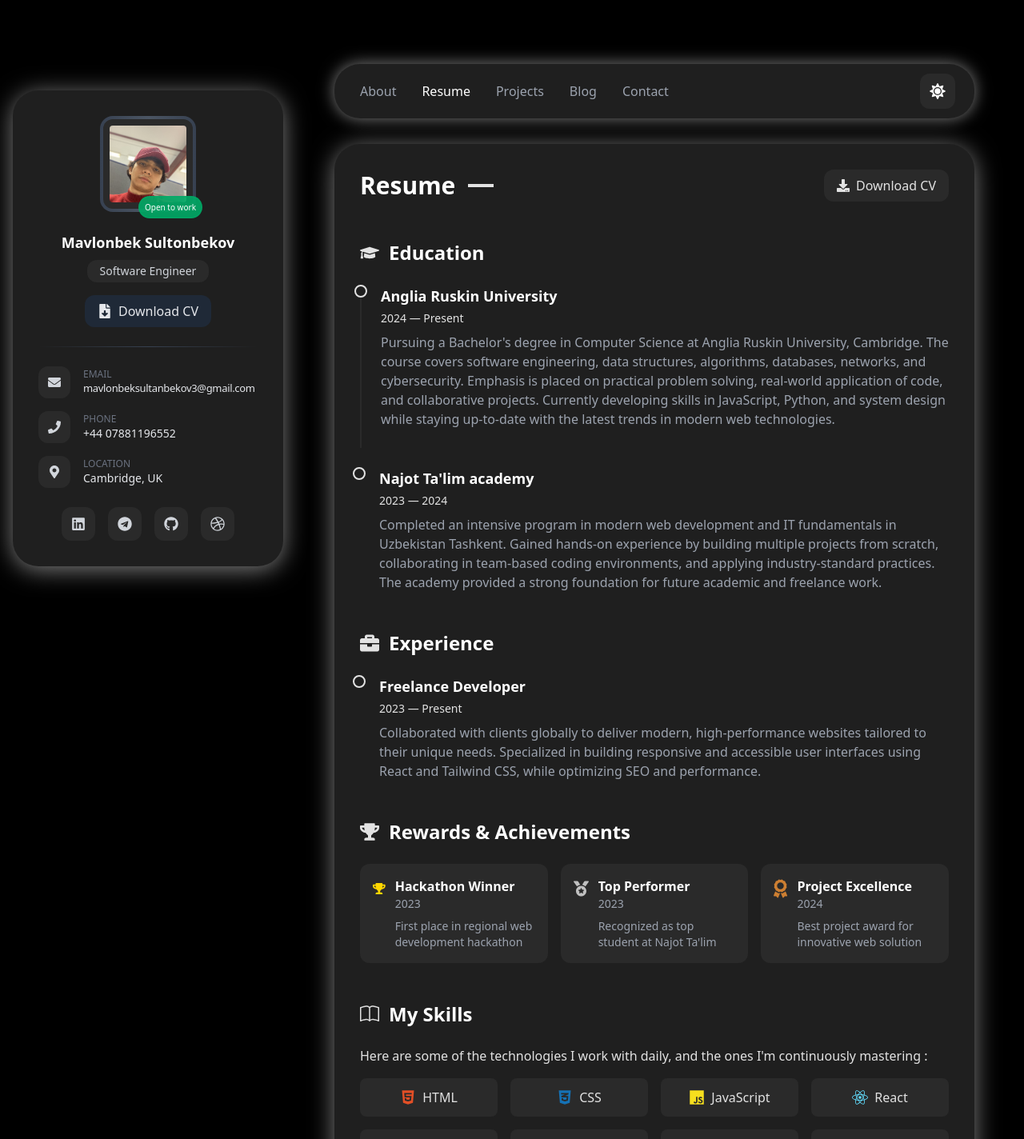
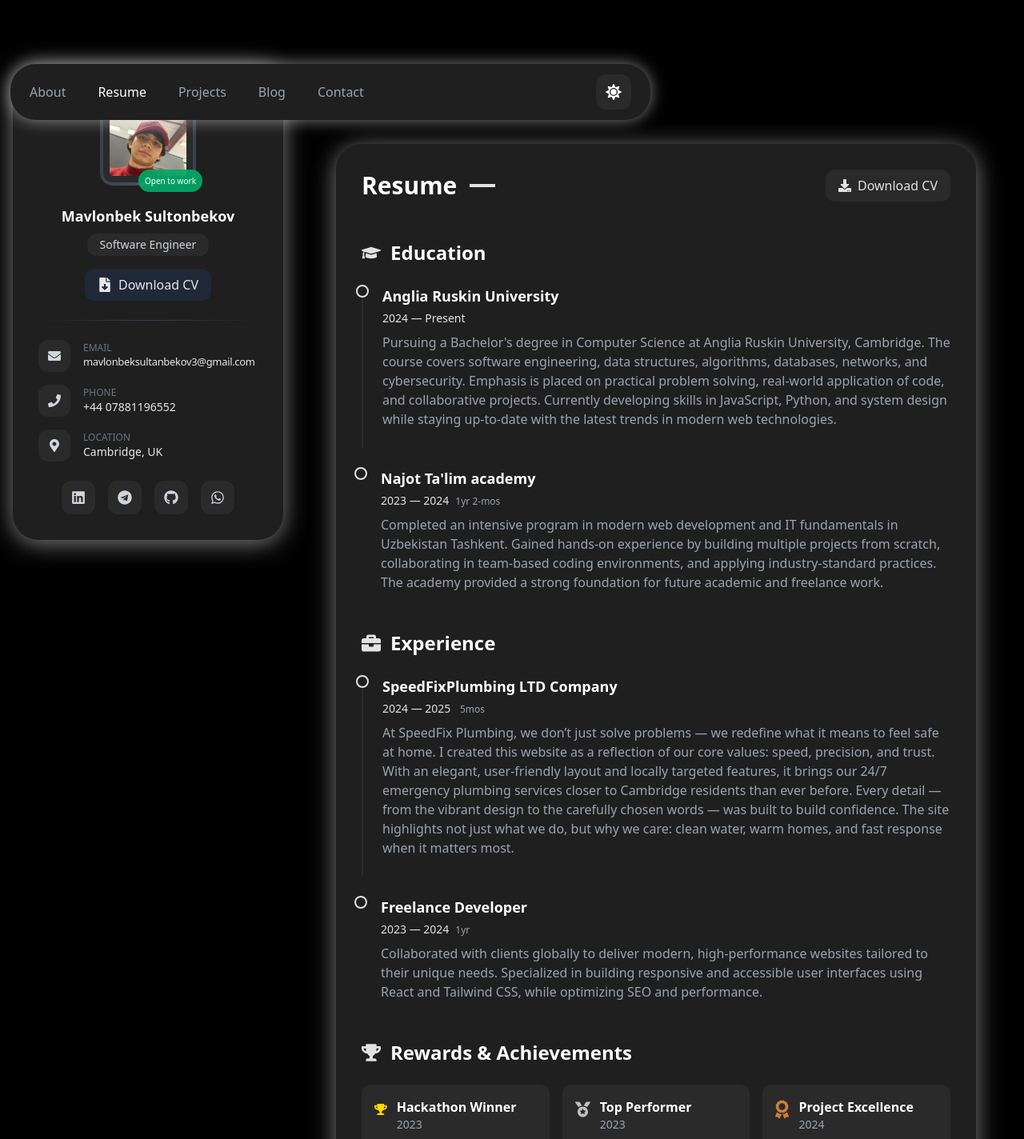
Before and after one commit to mavlonbekswd/MavlonbekSultanbekov, a React (Vite) app: page /resume in a window 1280 px wide. Shown: the top 1424 px of the page at 80% size. Built offline with nearby package versions, Linux system fonts and the light colour scheme.

Commit message:
Bug fixed

```diff
--- a/src/App.jsx
+++ b/src/App.jsx
@@ -49,7 +49,7 @@ const AppContent = () => {
         />
       )}
 
-      <div className="flex flex-col lg:flex-row gap-12 w-full px-4 lg:px-0 lg:mx-auto relative" style={{ maxWidth: '1400px' }}>
+      <div className="flex  flex-col lg:flex-row gap-12 w-full px-4 lg:px-0 lg:mx-auto relative" style={{ maxWidth: '1400px' }}>
         {/* Mobile Toggle Button */}
         <button
           onClick={() => setShowSidebar(!showSidebar)}
@@ -59,7 +59,7 @@ const AppContent = () => {
         </button>
 
         {/* Sidebar */}
-        <div className={`fixed lg:relative lg:w-[370px] lg:flex-shrink-0 w-[85%] h-screen lg:h-auto top-0 left-0 z-40 transition-transform duration-300 transform ${showSidebar ? 'translate-x-0' : '-translate-x-full'} lg:translate-x-0 overflow-y-auto lg:overflow-visible`}>
+        <div className={`fixed lg:fixed lg:w-[370px] lg:flex-shrink-0 w-[85%] h-lg lg:h-lg top-12 left-13 z-40 transition-transform duration-300 sm:top-[20] transform ${showSidebar ? 'translate-x-0' : '-translate-x-full'} lg:translate-x-0 overflow-y-auto lg:overflow-visible`}>
           <div className="h-full py-8 px-4">
             <Sidebar />
           </div>
@@ -67,9 +67,9 @@ const AppContent = () => {
 
 
         {/* Main Content */}
-        <div className="w-full lg:w-[800px] pb-24 lg:pb-0">
+    <div className="w-full lg:w-[800px] pb-24 lg:pb-0 lg:ml-[420px]">
           {/* Desktop Navbar */}
-          <div className="hidden lg:block sticky top-8 z-40 mb-8">
+          <div className="hidden lg:block sticky top-10 z-40 mb-[100px]">
             <Navbar />
           </div>
 
@@ -91,7 +91,7 @@ const AppContent = () => {
         </div>
 
         {/* Mobile Bottom Navbar */}
-        <div className="fixed bottom-0 left-0  right-0 lg:hidden z-30 px-4 pb-4">
+        <div className="fixed bottom-14 left-0   right-0  lg:hidden z-30 px-7  pb-4">
           <Navbar />
         </div>
       </div>
--- a/src/components/Navbar.jsx
+++ b/src/components/Navbar.jsx
@@ -10,11 +10,9 @@ const Navbar = () => {
     <motion.nav
       initial={{ y: -20, opacity: 0 }}
       animate={{ y: 0, opacity: 1 }}
-      className={`${isDark ? 'bg-[#1f1f1f]' : 'bg-white'} backdrop-blur-sm px-2 sm:px-4 lg:px-6 py-2 sm:py-3 rounded-[32px]  shadow-[0_0_20px_rgba(255,255,255,0.5)] flex items-center justify-between `}
-
-
+      className={`${isDark ? 'bg-[#1f1f1f]' : 'bg-white'} fixed backdrop-blur-sm h-[55px] sm:h-[60px] md:h-[65px] lg:h-[70px] w-[92%] left-[13px] sm:w-[450px] md:w-[300px] lg:w-[800px] px-3 sm:px-4 md:px-5 lg:px-6 rounded-[32px] shadow-[0_0_20px_rgba(255,255,255,0.5)] flex  items-center justify-between`}
     >
-      <ul className="flex items-center  text-white ml-2 gap-4 sm:gap-4 lg:gap-8">
+      <ul className="flex items-center text-white gap-3 sm:gap-6 md:gap-6 lg:gap-10">
         <li>
           <NavLink
             to="/"
@@ -22,7 +20,7 @@ const Navbar = () => {
               `${isActive
                 ? (isDark ? 'text-white' : 'text-black')
                 : (isDark ? 'text-gray-400' : 'text-gray-600')
-              } hover:${isDark ? 'text-white' : 'text-black'} transition-colors text-sm sm:text-sm lg:text-base`
+              } hover:${isDark ? 'text-white' : 'text-black'} transition-colors text-ms sm:text-sm md:text-base lg:text-base font-medium`
             }
           >
             About
@@ -35,7 +33,7 @@ const Navbar = () => {
               `${isActive
                 ? (isDark ? 'text-white' : 'text-black')
                 : (isDark ? 'text-gray-400' : 'text-gray-600')
-              } hover:${isDark ? 'text-white' : 'text-black'} transition-colors text-sm sm:text-sm lg:text-base`
+              } hover:${isDark ? 'text-white' : 'text-black'} transition-colors text-ms sm:text-sm md:text-base lg:text-base font-medium`
             }
           >
             Resume
@@ -48,7 +46,7 @@ const Navbar = () => {
               `${isActive
                 ? (isDark ? 'text-white' : 'text-black')
                 : (isDark ? 'text-gray-400' : 'text-gray-600')
-              } hover:${isDark ? 'text-white' : 'text-black'} transition-colors text-sm sm:text-sm lg:text-base`
+              } hover:${isDark ? 'text-white' : 'text-black'} transition-colors text-ms sm:text-sm md:text-base lg:text-base font-medium`
             }
           >
             Projects
@@ -61,7 +59,7 @@ const Navbar = () => {
               `${isActive
                 ? (isDark ? 'text-white' : 'text-black')
                 : (isDark ? 'text-gray-400' : 'text-gray-600')
-              } hover:${isDark ? 'text-white' : 'text-black'} transition-colors text-sm sm:text-sm lg:text-base`
+              } hover:${isDark ? 'text-white' : 'text-black'} transition-colors text-ms sm:text-sm md:text-base lg:text-base font-medium`
             }
           >
             Blog
@@ -74,7 +72,7 @@ const Navbar = () => {
               `${isActive
                 ? (isDark ? 'text-white' : 'text-black')
                 : (isDark ? 'text-gray-400' : 'text-gray-600')
-              } hover:${isDark ? 'text-white' : 'text-black'} transition-colors text-sm sm:text-sm lg:text-base`
+              } hover:${isDark ? 'text-white' : 'text-black'} transition-colors text-ms sm:text-sm md:text-base lg:text-base font-medium`
             }
           >
             Contact
@@ -86,9 +84,9 @@ const Navbar = () => {
         whileHover={{ scale: 1.1 }}
         whileTap={{ scale: 0.9 }}
         onClick={toggleTheme}
-        className={`p-1.5 sm:p-3 rounded-xl ${isDark ? 'bg-[#2a2a2a] text-white hover:bg-[#444]' : 'bg-gray-100 text-black hover:bg-gray-200'} transition-all`}
+        className={`p-1.5 sm:p-2 md:p-2.5 lg:p-3 rounded-xl ${isDark ? 'bg-[#2a2a2a] text-white hover:bg-[#444]' : 'bg-gray-100 text-black hover:bg-gray-200'} transition-all`}
       >
-        {isDark ? <FaSun className="w-4 h-4 sm:w-5 sm:h-5" /> : <FaMoon className="w-4 h-4 sm:w-5 sm:h-5" />}
+        {isDark ? <FaSun className="w-3 h-3 sm:w-4 sm:h-4 md:w-5 md:h-5" /> : <FaMoon className="w-3 h-3 sm:w-4 sm:h-4 md:w-5 md:h-5" />}
       </motion.button>
     </motion.nav>
   );
--- a/src/components/Projects.jsx
+++ b/src/components/Projects.jsx
@@ -18,13 +18,13 @@ const projectsData = [
   },
   {
     id: 2,
-    title: "Task Management App",
+    title: "SpeedFixPlumbing Website",
     category: "JavaScript",
-    image: "/project2.jpg",
-    description: "A drag-and-drop task management application with real-time updates and team collaboration features.",
-    technologies: ["JavaScript", "Firebase", "Tailwind CSS"],
-    githubLink: "https://github.com/yourusername/project2",
-    liveLink: "https://project2.com"
+    image: "/public/SpeedFixLogo.png",
+    description: "At SpeedFix Plumbing, we don’t just solve problems — we redefine what it means to feel safe at home.",
+    technologies: ["JavaScript", "React", "Scss"],
+    githubLink: "https://github.com/mavlonbekswd/SpeedFixPlumbingComp.git",
+    liveLink: "https://speedfixplumbing.co.uk/"
   },
   {
     id: 3,
--- a/src/components/Resume.jsx
+++ b/src/components/Resume.jsx
@@ -69,6 +69,7 @@ const Resume = () => {
           <TimelineItem
             title="Najot Ta'lim academy"
             date="2023 — 2024"
+            duration="1yr 2-mos"
             description="Completed an intensive program in modern web development and IT fundamentals in Uzbekistan Tashkent.  Gained hands-on experience by building multiple projects from scratch, collaborating in team-based coding environments, and applying industry-standard practices. The academy provided a strong foundation for future academic and freelance work."
             isDark={isDark}
           />
@@ -76,18 +77,32 @@ const Resume = () => {
       </motion.section>
 
       {/* Experience Section */}
+
+
       <motion.section variants={staggerContainer} initial="initial" animate="animate">
         <motion.h3 variants={fadeInUp} className={`text-xl lg:text-2xl font-semibold ${isDark ? 'text-white' : 'text-black'} mb-6 flex items-center gap-3`}>
-          <FaBriefcase className={isDark ? 'text-[#e2e2e2]' : 'text-gray-800'} />
-          Experience
+        <FaBriefcase className={isDark ? 'text-[#e2e2e2]' : 'text-gray-800'} />
+        Experience
         </motion.h3>
         <div className="space-y-6">
           <TimelineItem
+            title="SpeedFixPlumbing LTD Company"
+            date="2024 — 2025 "
+            duration="5mos"
+            description="At SpeedFix Plumbing, we don’t just solve problems — we redefine what it means to feel safe at home. I created this website as a reflection of our core values: speed, precision, and trust. With an elegant, user-friendly layout and locally targeted features, it brings our 24/7 emergency plumbing services closer to Cambridge residents than ever before.
+
+           Every detail — from the vibrant design to the carefully chosen words — was built to build confidence. The site highlights not just what we do, but why we care: clean water, warm homes, and fast response when it matters most."
+            isDark={isDark}
+          />
+
+      <TimelineItem
             title="Freelance Developer"
-            date="2023 — Present"
+            date="2023 — 2024"
+            duration="1yr"
             description="Collaborated with clients globally to deliver modern, high-performance websites tailored to their unique needs. Specialized in building responsive and accessible user interfaces using React and Tailwind CSS, while optimizing SEO and performance."
             isDark={isDark}
           />
+
         </div>
       </motion.section>
 
@@ -195,7 +210,7 @@ const Resume = () => {
   );
 };
 
-const TimelineItem = ({ title, date, description, isDark }) => (
+const TimelineItem = ({ title, date, duration, description, isDark }) => (
   <motion.div
     variants={fadeInUp}
     className={`relative pl-6 pb-6 border-l-2 ${isDark ? 'border-[#2a2a2a]' : 'border-gray-200'} last:border-0 last:pb-0`}
@@ -208,7 +223,14 @@ const TimelineItem = ({ title, date, description, isDark }) => (
     ></motion.div>
     <div>
       <h4 className={`text-lg font-semibold ${isDark ? 'text-white' : 'text-black'} mb-1`}>{title}</h4>
-      <span className={`${isDark ? 'text-[#e2e2e2]' : 'text-gray-600'} text-sm mb-2 block`}>{date}</span>
+
+
+      <span className={`${isDark ? 'text-[#e2e2e2]' : 'text-gray-600'} text-sm mb-2 block`}>
+  {date}
+  <span className="text-xs ml-2 text-gray-400" >{duration}</span>
+</span>
+
+
       <p className={`${isDark ? 'text-gray-400' : 'text-gray-600'} text-sm lg:text-base`}>{description}</p>
     </div>
   </motion.div>
--- a/src/components/Sidebar.jsx
+++ b/src/components/Sidebar.jsx
@@ -13,6 +13,7 @@ import {
   FaFileDownload
 } from "react-icons/fa";
 import { useTheme } from "../context/ThemeContext";
+import { FaWhatsapp } from 'react-icons/fa6';
 
 const Sidebar = () => {
   const { isDark } = useTheme();
@@ -31,10 +32,10 @@ const Sidebar = () => {
 
   return (
     <motion.div
-      initial={{ opacity: 0, y: 20 }}
-      animate={{ opacity: 1, y: 1 }}
+      initial={{ opacity: 0 }}
+      animate={{ opacity: 1 }}
       transition={{ duration: 0.5 }}
-      className={`${isDark ? 'bg-[#1f1f1f]' : 'bg-white'} p-6 lg:p-8 rounded-[32px] shadow-[0_4px_30px_rgba(255,255,255,0.5)]`}
+      className={`h-full ${isDark ? 'bg-[#1f1f1f]' : 'bg-white'} p-6 lg:p-8 rounded-[32px] shadow-[0_4px_30px_rgba(255,255,255,0.5)] overflow-y-auto`}
     >
       <div className="flex flex-col items-center w-full">
         {/* Avatar Section */}
@@ -155,9 +156,12 @@ const Sidebar = () => {
         {/* Socials */}
         <div className="flex gap-3 md:gap-3.5 lg:gap-4 mt-4 md:mt-5 lg:mt-6">
           <SocialIcon href="https://www.linkedin.com/in/mavlonbek-sultanbekov-219098283/" icon={<FaLinkedin />} isDark={isDark} />
-          <SocialIcon href="https://t.me/sultonbekoof" icon={<FaTelegram />} isDark={isDark} />
+          <SocialIcon  href="tg://resolve?domain=mavlono_sulton&text=Hello%20Mavlonbek%2C%20I%20found%20your%20portfolio%20and%20wanted%20to%20connect!
+
+" icon={<FaTelegram />} isDark={isDark} />
           <SocialIcon href="https://github.com/mavlonbekswd" icon={<FaGithub />} isDark={isDark} />
-          <SocialIcon href="https://dribbble.com" icon={<FaDribbble />} isDark={isDark} />
+          <SocialIcon   href="https://wa.me/447881196552?text=Hello%20Mavlonbek%2C%20I%20found%20your%20portfolio%20and%20wanted%20to%20connect!
+" icon={<FaWhatsapp />} isDark={isDark} />
         </div>
       </div>
     </motion.div>
@@ -165,16 +169,20 @@ const Sidebar = () => {
 };
 
 // Contact Info Block
-const ContactItem = ({ icon, label, value, isDark, className }) => {
+const ContactItem = ({ icon, label, value,  isDark, className }) => {
   const [copied, setCopied] = useState(false);
 
   const handleCopy = () => {
-    if (label === "EMAIL" || label === "PHONE") {
+    if (label === "EMAIL") {
       navigator.clipboard.writeText(value);
       setCopied(true);
       setTimeout(() => setCopied(false), 2000);
+    } else if (label === "PHONE") {
+      window.location.href = `tel:${value.replace( '+4407881196552')}`; // remove spaces
     }
   };
+
+
 
   const isClickable = label === "EMAIL" || label === "PHONE";
 
```
Also changed, not shown: src/components/Contact.jsx (+19 -5 lines), public/SpeedFixLogo.png (added).
